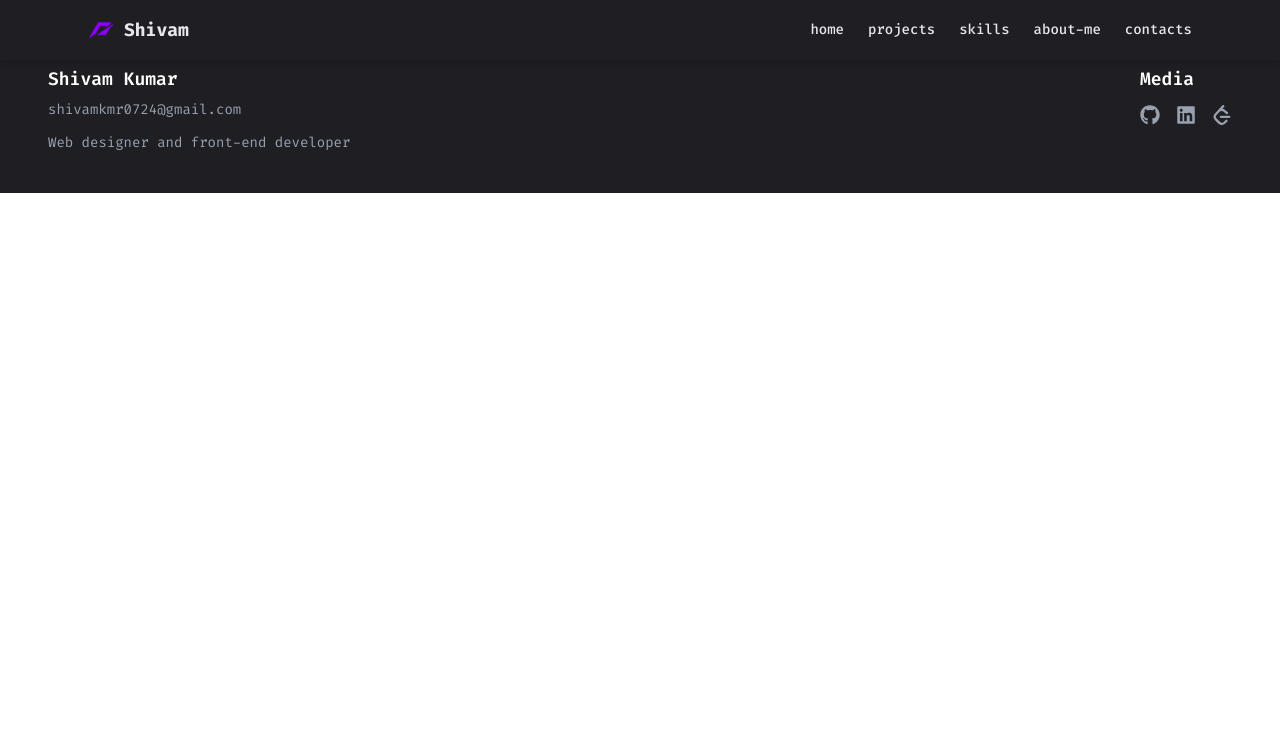
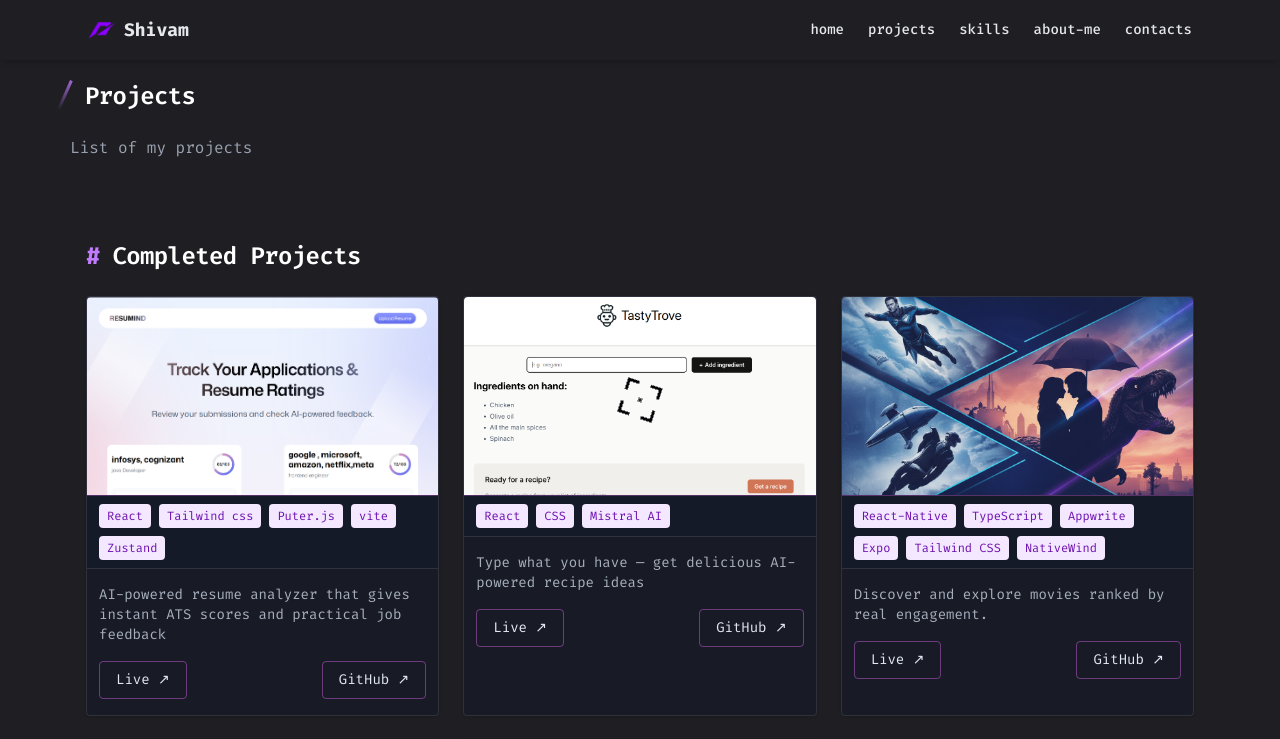
Before and after one commit to Shivamkr0724/Portfolio-website-, a React (Vite) app: page /allProjects in a window 1280 px wide. Shown: the top 739 px of the page. Built offline with nearby package versions, Linux system fonts and the light colour scheme.

Commit message:
added completed project on new pages

```diff
--- a/src/App.jsx
+++ b/src/App.jsx
@@ -6,12 +6,14 @@ import Hero from "./components/Hero";
 import Navbar from "./components/Navbar";
 import Projects from "./components/Projects";
 import Skills from "./components/Skills";
-import AllProjects from "./pages/AllProjects";
+import AllProjects from "./pages/AllProjects.jsx";
+import ScrollToHash from "./ScrollToHash.jsx";
 
 export default function App(){
   return (
     <div className="bg-[#1E1E23]">
         <Navbar/>
+        <ScrollToHash/>
         <div className="max-w-[1180px] mx-auto px-[20px]">
           <Routes>
             <Route
--- /dev/null
+++ b/src/ScrollToHash.jsx
@@ -0,0 +1,22 @@
+import { useEffect } from "react";
+import { useLocation } from "react-router-dom";
+
+export default function ScrollToHash() {
+  const { hash, pathname } = useLocation();
+
+  useEffect(() => {
+    if (hash) {
+      // Find the element with the ID from hash
+      const element = document.querySelector(hash);
+      if (element) {
+        // Scroll smoothly to that element
+        element.scrollIntoView({ behavior: "smooth", block: "start" });
+      }
+    } else {
+      // No hash → scroll to top
+      window.scrollTo({ top: 0, behavior: "smooth" });
+    }
+  }, [hash, pathname]);
+
+  return null;
+}
--- a/src/components/AboutSection.jsx
+++ b/src/components/AboutSection.jsx
@@ -31,9 +31,9 @@ const AboutSection = () => {
           strengthen their online presence.
         </p>
 
-        <button className="border border-purple-500 text-white px-6 py-2 rounded-md hover:bg-purple-500 hover:text-black transition">
+        {/* <button className="border border-purple-500 text-white px-6 py-2 rounded-md hover:bg-purple-500 hover:text-black transition">
           Read more →
-        </button>
+        </button> */}
       </div>
 
       {/* Right Image — hidden on mobile */}
--- a/src/components/Navbar.jsx
+++ b/src/components/Navbar.jsx
@@ -1,6 +1,7 @@
 import React, { useState } from "react";
 import { Menu, X } from "lucide-react";
-import navLogo from "../assets/image/nav-logo.png"
+import { Link } from "react-router-dom"; // <-- import Link
+import navLogo from "../assets/image/nav-logo.png";
 
 const Navbar = () => {
   const [isOpen, setIsOpen] = useState(false);
@@ -13,26 +14,36 @@ const Navbar = () => {
       <div className="max-w-6xl mx-auto px-6 py-4 flex justify-between items-center">
         {/* Logo */}
         <div className="flex items-center space-x-2">
-          <img src={navLogo} alt=""  className="w-7 text-purple-500"/>
+          <img src={navLogo} alt="" className="w-7 text-purple-500" />
           <span className="font-bold text-lg">Shivam</span>
         </div>
 
         {/* Desktop Nav Links */}
         <ul className="hidden md:flex space-x-6 text-sm font-medium">
           <li>
-            <a href="#hero" className="hover:text-purple-400 transition">home</a>
+            <Link to="/#hero" className="hover:text-purple-400 transition">
+              home
+            </Link>
           </li>
           <li>
-            <a href="#projects" className="hover:text-purple-400 transition">projects</a>
+            <Link to="/#projects" className="hover:text-purple-400 transition">
+              projects
+            </Link>
           </li>
           <li>
-            <a href="#skills" className="hover:text-purple-400 transition">skills</a>
+            <Link to="/#skills" className="hover:text-purple-400 transition">
+              skills
+            </Link>
           </li>
           <li>
-            <a href="#about" className="hover:text-purple-400 transition">about-me</a>
+            <Link to="/#about" className="hover:text-purple-400 transition">
+              about-me
+            </Link>
           </li>
           <li>
-            <a href="#contacts" className="hover:text-purple-400 transition">contacts</a>
+            <Link to="/#contacts" className="hover:text-purple-400 transition">
+              contacts
+            </Link>
           </li>
         </ul>
 
@@ -60,19 +71,29 @@ const Navbar = () => {
 
         <ul className="flex flex-col px-6 py-6 space-y-5 text-lg font-medium">
           <li>
-            <a onClick={handleLinkClick} href="#hero" className="hover:text-purple-400 transition">home</a>
+            <Link onClick={handleLinkClick} to="/#hero" className="hover:text-purple-400 transition">
+              home
+            </Link>
           </li>
           <li>
-            <a onClick={handleLinkClick} href="#projects" className="hover:text-purple-400 transition">projects</a>
+            <Link onClick={handleLinkClick} to="/#projects" className="hover:text-purple-400 transition">
+              projects
+            </Link>
           </li>
           <li>
-            <a onClick={handleLinkClick} href="#skills" className="hover:text-purple-400 transition">skills</a>
+            <Link onClick={handleLinkClick} to="/#skills" className="hover:text-purple-400 transition">
+              skills
+            </Link>
           </li>
           <li>
-            <a onClick={handleLinkClick} href="#about" className="hover:text-purple-400 transition">about-me</a>
+            <Link onClick={handleLinkClick} to="/#about" className="hover:text-purple-400 transition">
+              about-me
+            </Link>
           </li>
           <li>
-            <a onClick={handleLinkClick} href="#contacts" className="hover:text-purple-400 transition">contacts</a>
+            <Link onClick={handleLinkClick} to="/#contacts" className="hover:text-purple-400 transition">
+              contacts
+            </Link>
           </li>
         </ul>
       </div>
--- a/src/pages/AllProjects.jsx
+++ b/src/pages/AllProjects.jsx
@@ -1,9 +1,155 @@
-import React from 'react'
+import projectOne from "../assets/image/project1.png"
+import projectTwo from "../assets/image/project2.png"
+import porjectThree from "../assets/image/project3.png"
+import porjectFour from "../assets/image/project4.png"
+import porjectFive from "../assets/image/project5.png"
+import TargetCursor from "../components/TargetCursor";
+
+
+function Tag({ children }) {
+  return (
+    <span className="text-xs bg-purple-100 text-purple-800 px-2 py-1 rounded">
+      {children}
+    </span>
+  );
+}
+
+const projects = [
+  {
+    id: 1,
+    title: "AI resume Analyzer",
+    stack: ["React", "Tailwind css", "Puter.js", "vite", "Zustand"],
+    img: projectOne,
+    desc: "AI-powered resume analyzer that gives instant ATS scores and practical job feedback",
+    github: "https://github.com/Shivamkr0724/AI_Resume_Analyzer",
+    live:  "https://ai-resume-analyzer-pi-livid.vercel.app/",
+  },
+  {
+    id: 2,
+    title: "TastyTrove",
+    stack: ["React", "CSS", "Mistral AI"],
+    img: projectTwo,
+    desc: "Type what you have — get delicious AI-powered recipe ideas",
+    github:"https://github.com/Shivamkr0724/TastyTrove.git",
+    live: "https://recipe-app-ebon-kappa.vercel.app/",
+  },
+  {
+    id: 3,
+    title: "Flim-Flix",
+    stack: ["React-Native", "TypeScript", "Appwrite", "Expo", "Tailwind CSS", "NativeWind"],
+    img: porjectThree,
+    desc: "Discover and explore movies ranked by real engagement.",
+    github: "https://github.com/Shivamkr0724/Movie_app",
+    live: "https://github.com/Shivamkr0724/Movie_app",
+  },
+  {
+    id: 4,
+    title: "Tenzies",
+    stack: ["React", "CSS", "nanoid"],
+    img: porjectFour,
+    desc: "A fast-paced dice game built with React where players roll dice to match all numbers and win",
+    github: "https://github.com/Shivamkr0724/Tenzies-Game",
+    live: "https://tenzies-game-nine-flax.vercel.app/",
+  },
+  {
+    id: 5,
+    title: "Assembly-Endgame",
+    stack: ["React", "CSS", "clsx"],
+    img: porjectFive,
+    desc: "You’re using it rn",
+    github: "https://github.com/Shivamkr0724/Assembly-Endgame",
+    live: "https://assembly-endgame-amber.vercel.app/",
+  },
+];
+
+function Card({ p }) {
+  return (
+    <article className="group border border-white/10 bg-slate-900/40 rounded shadow-sm hover:shadow-md transition">
+      {/* thumbnail */}
+      <div className="aspect-[16/9] overflow-hidden rounded-t">
+        <img
+          src={p.img}
+          alt={p.title}
+          className="h-full w-full object-cover transition duration-300 hover:scale-[1.02]"
+        />
+      </div>
+
+      {/* stack strip */}
+      <div className="border-t border-fuchsia-400/30 bg-slate-900/30 px-3 py-2 flex flex-wrap gap-2">
+        {p.stack.map((s) => (
+          <Tag key={s}>{s}</Tag>
+        ))}
+      </div>
+
+      {/* description + buttons */}
+      <div className="border-t border-white/10 px-3 py-4">
+        <p className="text-slate-300/80 text-sm min-h-[40px]">{p.desc}</p>
+
+        <div className="mt-4 flex items-center gap-3">
+            <TargetCursor/>
+          <a
+            href={p.live}
+            target="_blank"
+            rel="noopener noreferrer"
+            className="inline-flex items-center gap-2 rounded-sm border border-fuchsia-400/40 px-4 py-2 font-mono text-sm text-slate-200 hover:bg-fuchsia-500/10 transition"
+          >
+            Live ↗
+          </a>
+          <a
+            href={p.github}
+            target="_blank"
+            rel="noopener noreferrer"
+            className="ml-auto inline-flex items-center gap-2 rounded-sm border border-fuchsia-400/40 px-4 py-2 font-mono text-sm text-slate-200 hover:bg-fuchsia-500/10 transition"
+          >
+            GitHub ↗
+          </a>
+        </div>
+      </div>
+    </article>
+  );
+}
+
 
 const AllProjects = () => {
   return (
-    <div>AllProjects</div>
-  )
-}
+    <>
+      <div className="text-white py-20">
+        <div className="flex items-start gap-3 mb-6">
+          <span
+            aria-hidden="true"
+            className="inline-block h-8 w-[3px] bg-gradient-to-b from-purple-400/80 to-purple-400/0 rotate-[24deg] origin-top-left"
+          />
+          <h2 className="text-xl sm:text-2xl font-semibold tracking-tight">
+            Projects
+          </h2>
+        </div>
 
-export default AllProjects
+        <p className="text-gray-400">List of my projects</p>
+      </div>
+
+      <section className="mx-auto max-w-6xl px-4">
+        {/* title mark + heading */}
+        <div className="mb-6 flex items-center gap-3">
+          <span
+            aria-hidden="true"
+            className="text-purple-400 font-bold text-xl sm:text-2xl"
+          >
+            #
+          </span>
+          <h2 className="text-white text-xl sm:text-2xl font-semibold tracking-tight">
+            Completed Projects
+          </h2>
+        </div>
+
+        {/* grid */}
+        <div className="grid grid-cols-1 sm:grid-cols-2 xl:grid-cols-3 gap-6">
+          {projects.map((p) => (
+            <Card key={p.id} p={p} />
+          ))}
+        </div>
+      </section>
+    </>
+  );
+};
+
+export default AllProjects;
```
Also changed, not shown: src/assets/image/project4.png (added), src/assets/image/project5.png (added).
